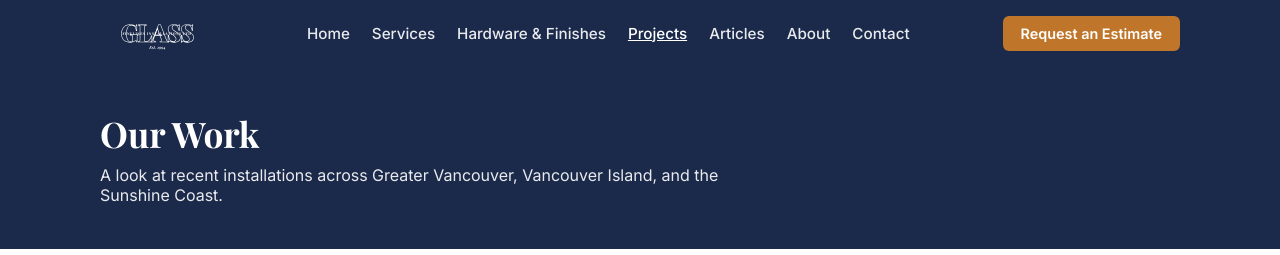
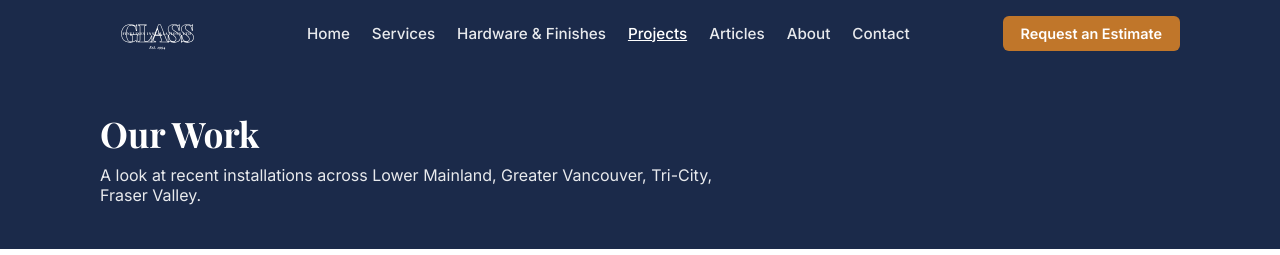
Before and after one commit to maplesheetco/finelines-glass, a React (Vite) app: page /projects in a window 1280 px wide. Shown: the top 255 px of the page. Built offline with nearby package versions, Linux system fonts and the light colour scheme.

Commit message:
Use COMPANY data for service areas in Projects page
Updated service areas in the Projects page to use COMPANY data.

```diff
--- a/src/pages/Projects.jsx
+++ b/src/pages/Projects.jsx
@@ -1,4 +1,5 @@
 import React from 'react';
+import { COMPANY } from '../data.js';
 
 // TODO: this whole page is a placeholder gallery. Replace each
 // .gallery-placeholder block below with a real <img src="/images/your-photo.jpg" />
@@ -11,7 +12,7 @@ export default function Projects() {
       <section className="page-hero">
         <div className="container">
           <h1>Our Work</h1>
-          <p>A look at recent installations across Greater Vancouver, Vancouver Island, and the Sunshine Coast.</p>
+          <p>A look at recent installations across {COMPANY.serviceAreas.join(', ')}.</p>
         </div>
       </section>
 
```
